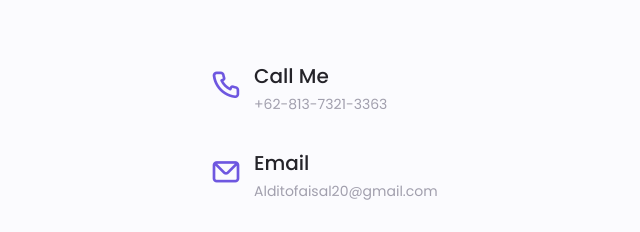
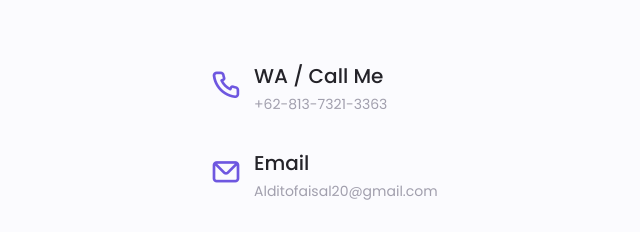
Before and after one commit to alditofaisal/aldito-faisal.github-io, a plain HTML site: page index.html in a window 1280 px wide. Shown: the part 3520-3752 px from the top of the page, 46-686 px from the left. Drawn offline with nearby package versions, Linux system fonts and the light colour scheme.

Commit message:
Update index.html
Index

```diff
--- a/index.html
+++ b/index.html
@@ -601,7 +601,7 @@
                             <i class="uil uil-phone contact_icon"></i>
 
                             <div>
-                                <h3 class="h3 contact_title">Call Me</h3>
+                                <h3 class="h3 contact_title">WA / Call Me</h3>
                                 <span class="contact_subtitle">+62-813-7321-3363</span>
                             </div>
                         </div>
```
